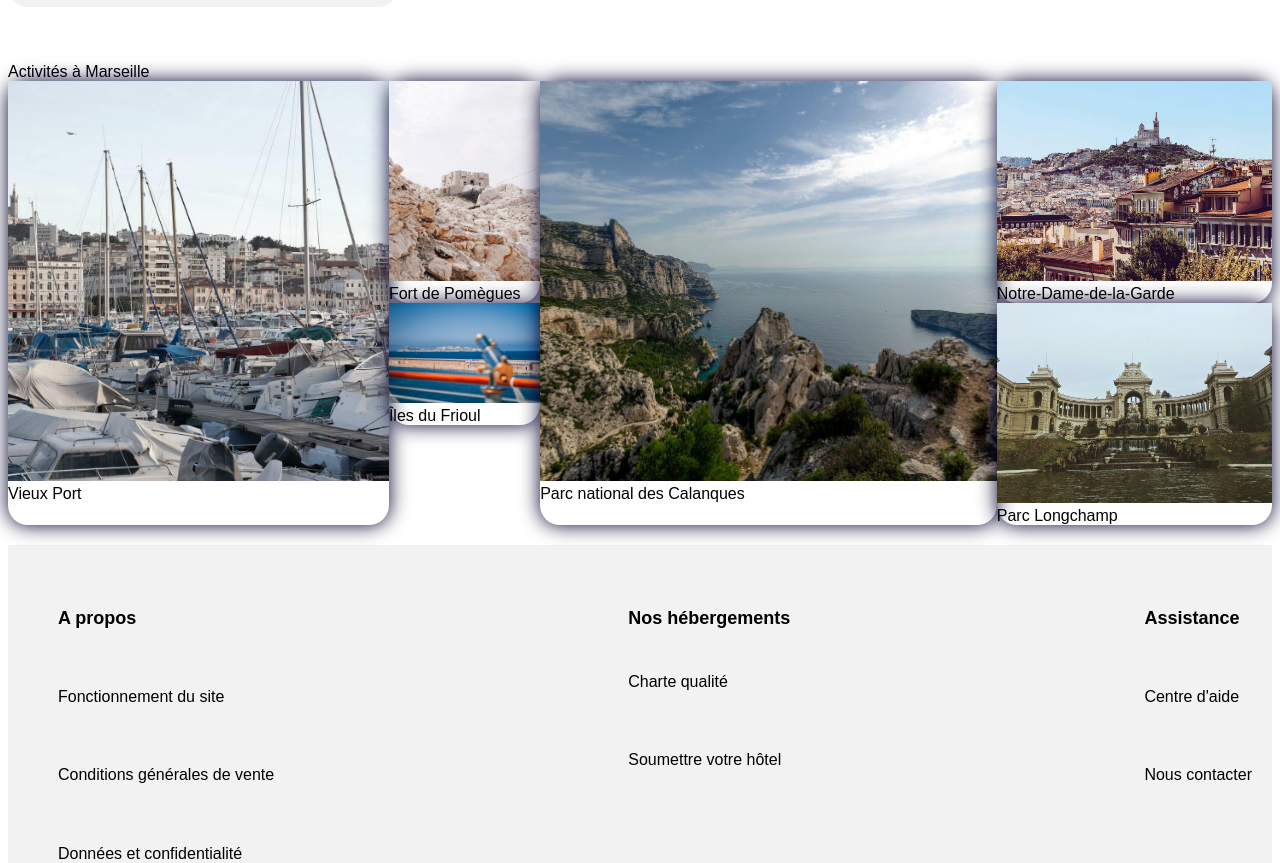
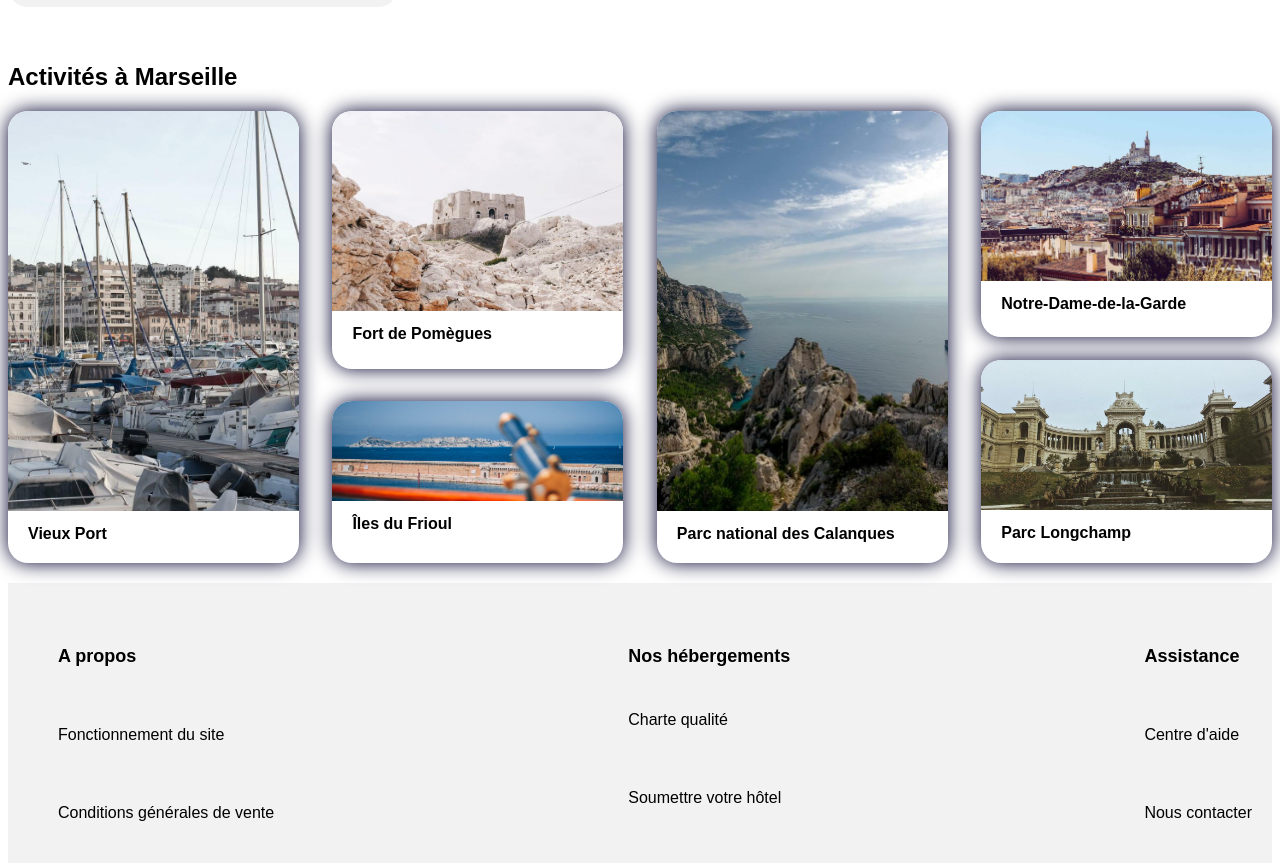
Before and after one commit to Hikariio/P2RESERVIA, a plain HTML site: page index.html in a window 1280 px wide. Shown: the part 1762-2625 px from the top of the page. Drawn offline with Linux system fonts and the light colour scheme; a web font is replaced by a local one.

Commit message:
Acitvities

```diff
--- a/index.html
+++ b/index.html
@@ -266,40 +266,40 @@
             <div class="activite1">
                 <a href="#">
                     <img class="photo-activities14" srcset="images/activites/4_small/reno-laithienne-QUgJhdY5Fyk-unsplash.jpg 750w, images/activites/3_medium/reno-laithienne-QUgJhdY5Fyk-unsplash.jpg 1499w" sizes="(max-width: 1024px) 100px, 1920px" src="images/activites/2_large/reno-laithienne-QUgJhdY5Fyk-unsplash.jpg" alt="Vieux Port"/>
-                        <span>Vieux Port</span>
+                        <span class="title_activities1">Vieux Port</span>
                 </a>
             </div>
             <div class="column-activities">
                 <div class="activite2">
                     <a href="#">
                         <img class="photo-activities22" srcset="images/activites/4_small/paul-hermann-QFTrLdQIRhI-unsplash.jpg 750w, images/activites/3_medium/paul-hermann-QFTrLdQIRhI-unsplash.jpg 1499w" sizes="(max-width: 1024px) 100px, 1920px" src="images/activites/2_large/paul-hermann-QFTrLdQIRhI-unsplash.jpg" alt="Fort de Pomègues"/>
-                            <span>Fort de Pomègues</span>
+                            <span class="title_activities1">Fort de Pomègues</span>
                     </a>
                 </div>
                 <div class="activite3">
                     <a href="#">
                         <img class="photo-activities33" srcset="images/activites/4_small/kevin-hikari-rV_Qd1l-VXg-unsplash.jpg 750w, images/activites/3_medium/kevin-hikari-rV_Qd1l-VXg-unsplash.jpg 1499w" sizes="(max-width: 1024px) 100px, 1920px" src="images/activites/2_large/kevin-hikari-rV_Qd1l-VXg-unsplash.jpg" alt="Îles du Frioul"/>
-                            <span>Îles du Frioul</span>
+                            <span class="title_activities1">Îles du Frioul</span>
                     </a>
                 </div>
             </div>
             <div class="activite4">
                 <a href="#">
                     <img class="photo-activities14" srcset="images/activites/4_small/kilyan-sockalingum-NR8-cBCN3aI-unsplash.jpg 750w, images/activites/3_medium/kilyan-sockalingum-NR8-cBCN3aI-unsplash.jpg 1499w" sizes="(max-width: 1024px) 100px, 1920px" src="images/activites/2_large/kilyan-sockalingum-NR8-cBCN3aI-unsplash.jpg" alt="Parc national des Calanques"/>
-                        <span>Parc national des Calanques</span>
+                        <span class="title_activities1">Parc national des Calanques</span>
                 </a>
             </div>
             <div class="column-activities">
                 <div class="activite5">
                     <a href="#">
                         <img class="photo-activities55" srcset="images/activites/4_small/florian-wehde-xW9e8gdotxI-unsplash.jpg 750w, images/activites/3_medium/florian-wehde-xW9e8gdotxI-unsplash.jpg 1499w" sizes="(max-width: 1024px) 100px, 1920px" src="images/activites/2_large/florian-wehde-xW9e8gdotxI-unsplash.jpg" alt="Notre-Dame-de-la-Garde"/>
-                            <span>Notre-Dame-de-la-Garde</span>
+                            <span class="title_activities1">Notre-Dame-de-la-Garde</span>
                     </a>
                 </div>
                 <div class="activite6">
                     <a href="#">
                         <img class="photo-activities66" srcset="images/activites/4_small/lena-paulin-wH2-EJoDcV0-unsplash.jpg 750w, images/activites/3_medium/lena-paulin-wH2-EJoDcV0-unsplash.jpg 1499w" sizes="(max-width: 1024px) 100px, 1920px" src="images/activites/2_large/lena-paulin-wH2-EJoDcV0-unsplash.jpg" alt="Parc Longchamp"/>
-                            <span>Parc Longchamp</span>
+                            <span class="title_activities1">Parc Longchamp</span>
                     </a>
                 </div>
             </div>
--- a/style.css
+++ b/style.css
@@ -496,7 +496,11 @@ a:hover
 /*END POPULAR*/
 
 /*START ACTIVITES*/
-
+.titre_activites
+{
+    font-size: x-large;
+    font-weight: bold;
+}
 
 #Activites_a_Marseille
 {
@@ -504,25 +508,61 @@ a:hover
     display: flex;
     flex-direction: column;
     flex-wrap: wrap;
-    margin-bottom: 60px;
 }
 .activites
 {
     display: flex;
+    justify-content: space-between;
+    margin-top: 20px;
+}
+.activite3
+{
+    width: 100%;
+    box-shadow: 0 0 20px #00002e;
+    border-radius: 20px;
+    height: 36%;
+    overflow: hidden;
+}
+
+.activite6
+{
+    width: 100%;
+    box-shadow: 0 0 20px #00002e;
+    border-radius: 20px;
+    overflow: hidden;
+    height: 45%;
+}
+.activite2
+{
+    width: 100%;
+    box-shadow: 0 0 20px #00002e;
+    border-radius: 20px;
+    height: 57%;
+    overflow: hidden;
 }
 .activite1,
-.activite2,
-.activite3,
-.activite4,
-.activite5,
-.activite6
+.activite4
 {
+    width: 23%;
     box-shadow: 0 0 20px #00002e;
     border-radius: 20px;
+    overflow: hidden;
+}
+.activite5
+{
+    width: 100%;
+    box-shadow: 0 0 20px #00002e;
+    border-radius: 20px;
+    height: 50%;
+    overflow: hidden;
 }
 .column-activities
 {
+    display: flex;
+    width: 23%;
     flex-wrap: wrap;
+    justify-content: space-between;
+    flex-direction: column;
 }
 .photo-activities14
 {
@@ -545,14 +585,22 @@ a:hover
 .photo-activities55
 {
     width: 100%;
-    height: 200px;
+    height: 170px;
     object-fit: cover;
 }
 .photo-activities66
 {
     width: 100%;
-    height: 200px;
+    height: 150px;
     object-fit: cover;
+}
+.title_activities1
+{
+    display: flex;
+    margin-left: 20px;
+    padding-top: 10px;
+    font-weight: bold;
+    padding-bottom: 20px;
 }
 
 /*END ACTIVITES*/
```
